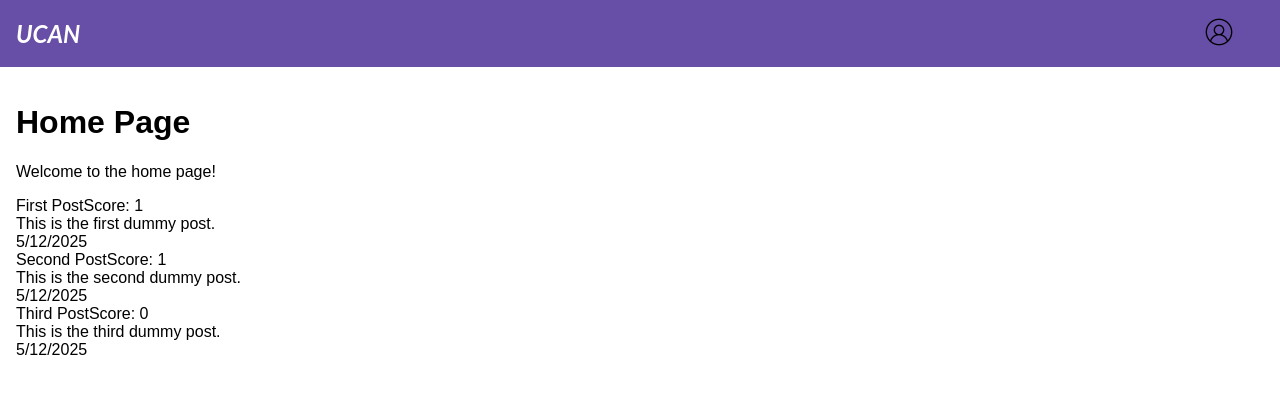
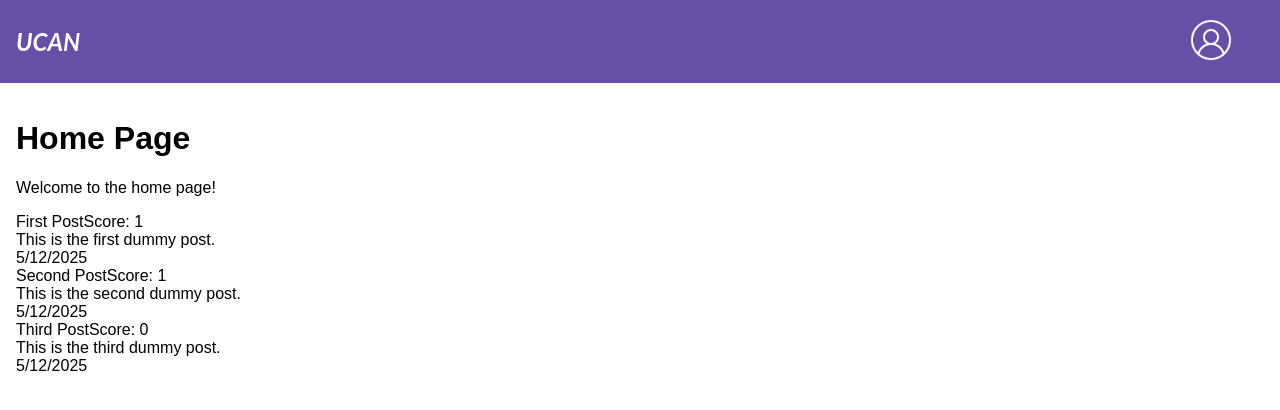
Before and after one commit to ucan-app/ucan-frontend, a React (Create React App) app: page / in a window 1280 px wide. Shown: the top 410 px of the page. Built offline with nearby package versions, Linux system fonts and the light colour scheme.

Commit message:
Changed profile icon to white

```diff
--- a/src/components/Layout.css
+++ b/src/components/Layout.css
@@ -47,8 +47,8 @@ body {
 }
 
 .user-icon-image {
-  width: 32px;
-  height: 32px;
+  width: 48px;
+  height: 48px;
   border-radius: 50%;
   border: 2px solid transparent; /* Transparent border for buffer zone */
   padding: 5px;
@@ -57,7 +57,7 @@ body {
 /* Dropdown menu container */
 .dropdown-menu {
   position: absolute;
-  top: 40px;
+  top: 100%;
   right: 0;
   background-color: white;
   color: black;
```
Also changed, not shown: public/profile_icon.png.
